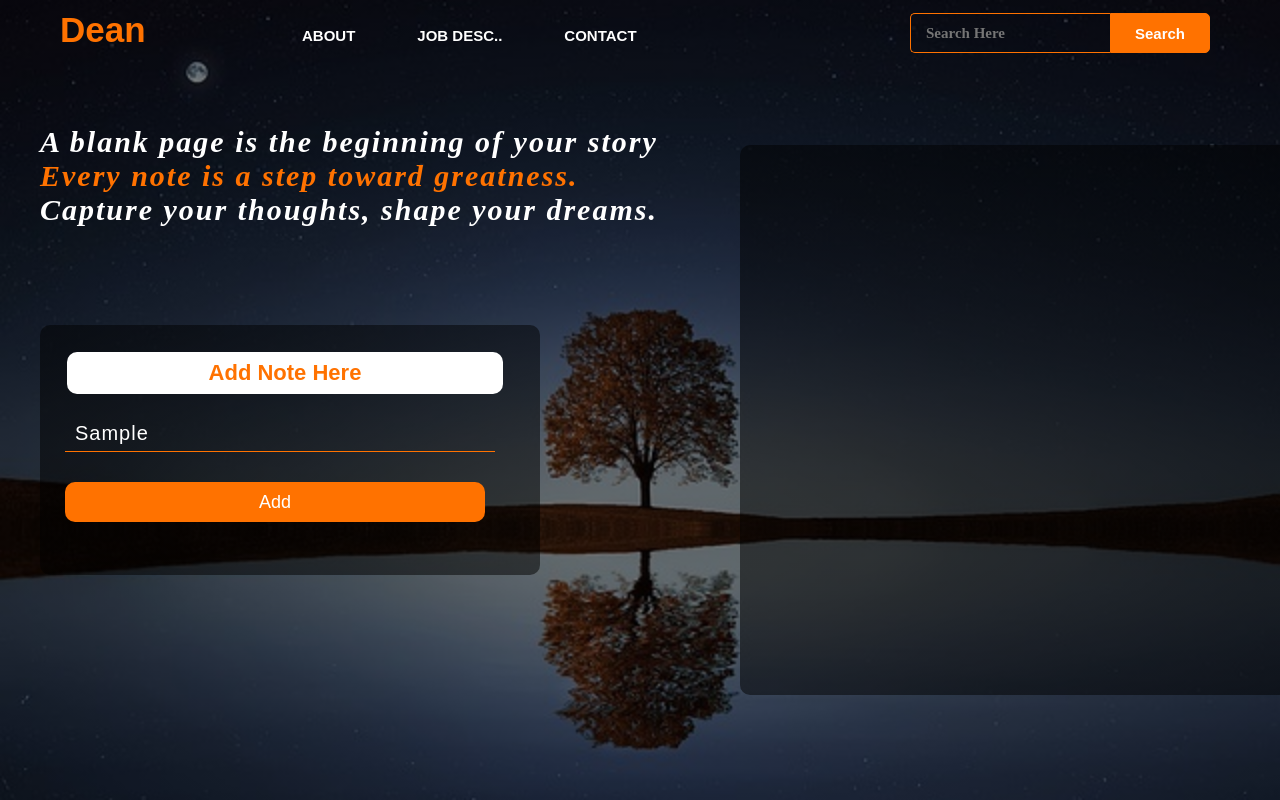
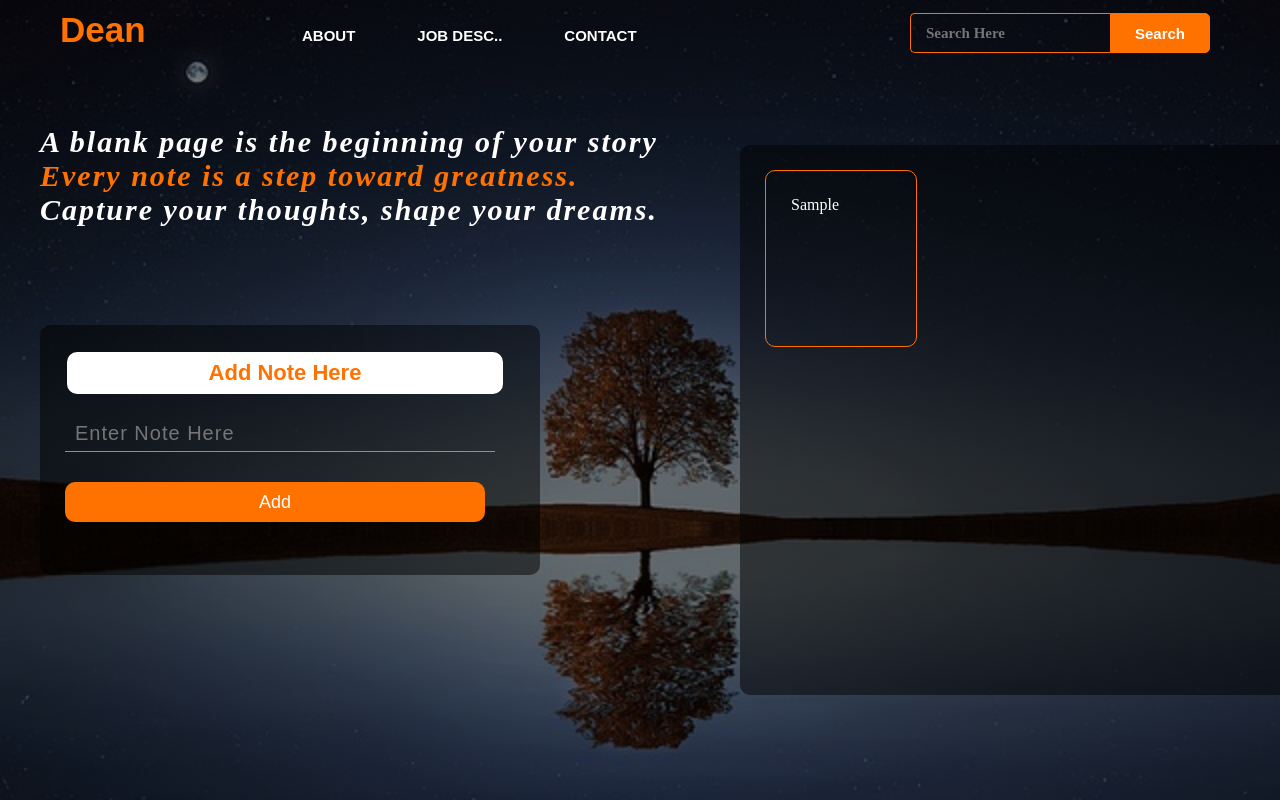
Before and after one commit to Dean14692-prog/Phase1-Main-Project, a plain HTML site: page Dean Website.html in a window 1280 px wide. Both pictures are taken after typing "Sample" into the empty fields and a click on the button "Add". Drawn offline with Linux system fonts and the light colour scheme.

Commit message:
index.js

```diff
--- a/Dean Website.html
+++ b/Dean Website.html
@@ -31,12 +31,13 @@
         </h1>
         <div class="form">
           <h2>Add Note Here</h2>
-          <input type="text" name="" placeholder="Enter Note Here" />
+          <input class="inputText" type="text" name="" placeholder="Enter Note Here" />
           <button class="btnn"><a href="#"></a>Add</button>
         </div>
 
         <div class="notes"></div>
       </div>
     </div>
+    <script src="./src.js"></script>
   </body>
 </html>
--- /dev/null
+++ b/src.js
@@ -0,0 +1,38 @@
+/**
+ * let divForm = document.querySelector(".form");
+let inputText = document.querySelector(".input");
+// const addBtnn = document.querySelector(".btnn");
+let notesArea = document.querySelector(".notes");
+
+**/
+
+// Find the button with the class .btnn and store it in addBtnn
+const addBtnn = document.querySelector(".btnn");
+
+// Add Click Event Listener on the addBtnn
+addBtnn.addEventListener("click", whenClicked);
+
+// Function to run when the button is clicked
+function whenClicked() {
+  let inputField = document.querySelector(".inputText");
+  // Get the input value and store in the noteText
+  let noteText = inputField.value;
+
+  // Prevent adding empty notes
+  if (noteText.trim() === "") return;
+
+  // Create a new div for the note
+  let note = document.createElement("div");
+
+  // Add a class to the new div
+  note.className = "note";
+
+  // Set the text content of the new note
+  note.innerText = noteText;
+
+  // Append the new note inside the .notes container
+  document.querySelector(".notes").appendChild(note);
+
+  // Clear the input field after adding the note
+  document.querySelector(".inputText").value = "";
+}
--- a/styles1.css
+++ b/styles1.css
@@ -234,6 +234,8 @@ span {
 }
 
 .notes {
+  display: flex;
+  justify-content: space-between;
   width: 500px;
   height: 500px;
   background: linear-gradient(
@@ -248,3 +250,12 @@ span {
   top: 20px;
   left: 700px;
 }
+
+ .note{
+    width: 20%;
+  height: 25%;
+  background: transparent;
+  border-radius: 10px;
+  padding: 25px;
+  border: 1px #ff7200 solid;
+}
```
